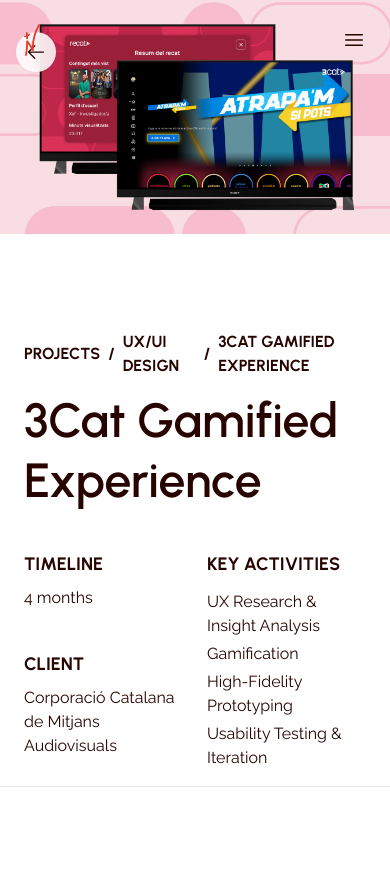
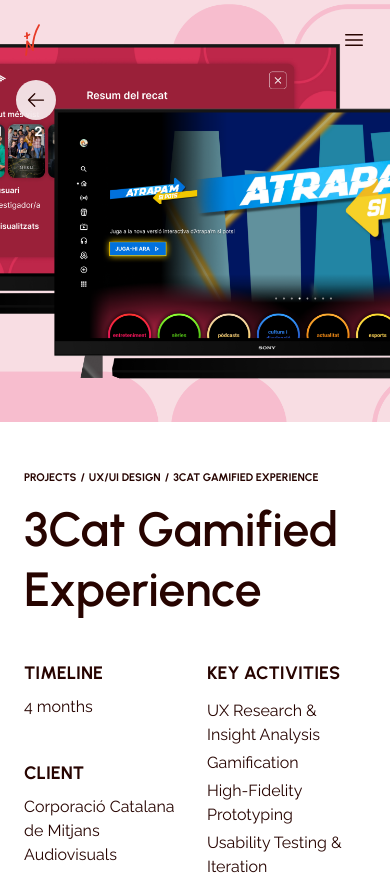
Before and after one commit to nuriavate/nuriaPortfolioSite, a React (Create React App) app in the folder nuriaportfoliosite/: page /detail/1 in a window 390 px wide. Shown: the top 875 px of the page. Built offline with nearby package versions, Linux system fonts and the light colour scheme.

Commit message:
modificar un poco la pagina de detail

```diff
--- a/nuriaportfoliosite/src/components/projectHeader.js
+++ b/nuriaportfoliosite/src/components/projectHeader.js
@@ -13,31 +13,35 @@ export default function ProjectHeader({
   awardIssuer,
 }) {
   return (
-    <section className=" pt-24 sm:pt-14 sm:pb-14">
+    <section className="pt-12 sm:pt-10 sm:pb-14">
       <div className="mx-auto max-w-7xl px-6 lg:px-8">
         {/* Breadcrumb */}
         <nav aria-label="Breadcrumb">
-          <ol className="font-urbanist font-bold flex items-center gap-2 text-base uppercase text-[#270400]">
+          <ol className="font-urbanist flex flex-nowrap items-center gap-1 overflow-hidden whitespace-nowrap text-[11px] font-bold uppercase text-[#270400] sm:gap-2 sm:text-base">
             <li>
               <Link to="/projects" className="hover:text-[#270400] transition-colors">
                 Projects
               </Link>
             </li>
             <li aria-hidden="true">/</li>
-            <li>
+            <li className="min-w-0 max-w-[32vw] sm:max-w-none">
               {categoryKey ? (
                 <Link
                   to={`/projects?cat=${categoryKey}`}
-                  className="hover:text-[#270400] transition-colors"
+                  className="inline-block max-w-full truncate align-bottom transition-colors hover:text-[#270400]"
                 >
                   {categoryLabel}
                 </Link>
               ) : (
-                categoryLabel
+                <span className="inline-block max-w-full truncate align-bottom">
+                  {categoryLabel}
+                </span>
               )}
             </li>
             <li aria-hidden="true">/</li>
-            <li aria-current="page">{title}</li>
+            <li aria-current="page" className="min-w-0 flex-1 truncate">
+              {title}
+            </li>
           </ol>
         </nav>
 
--- a/nuriaportfoliosite/src/pages/details.js
+++ b/nuriaportfoliosite/src/pages/details.js
@@ -84,7 +84,7 @@ gsap.fromTo(
           type="button"
           onClick={() => navigate(-1)}
           aria-label="Go back"
-          className="fixed left-8 top-24 z-20 inline-flex h-12 w-12 items-center justify-center rounded-full bg-white/85 text-[#270400] shadow-sm backdrop-blur transition hover:bg-white"
+          className="fixed left-8 top-40 z-20 inline-flex h-12 w-12 items-center justify-center rounded-full bg-white/85 text-[#270400] shadow-sm backdrop-blur transition hover:bg-white"
         >
           <ArrowLeftIcon className="h-5 w-5" />
         </button>
@@ -109,11 +109,11 @@ gsap.fromTo(
           type="button"
           onClick={() => navigate(-1)}
           aria-label="Go back"
-          className="absolute left-4 top-8 z-20 inline-flex h-10 w-10 items-center justify-center rounded-full bg-white/85 text-[#270400] shadow-sm backdrop-blur"
+          className="absolute left-4 top-20 z-20 inline-flex h-10 w-10 items-center justify-center rounded-full bg-white/85 text-[#270400] shadow-sm backdrop-blur"
         >
           <ArrowLeftIcon className="h-5 w-5" />
         </button>
-        <div className="aspect-[5/3] w-full overflow-hidden">
+        <div className="h-[50vh] w-full overflow-hidden">
           <img
             src={project.imageSrc}
             alt={project.imageAlt}
```
